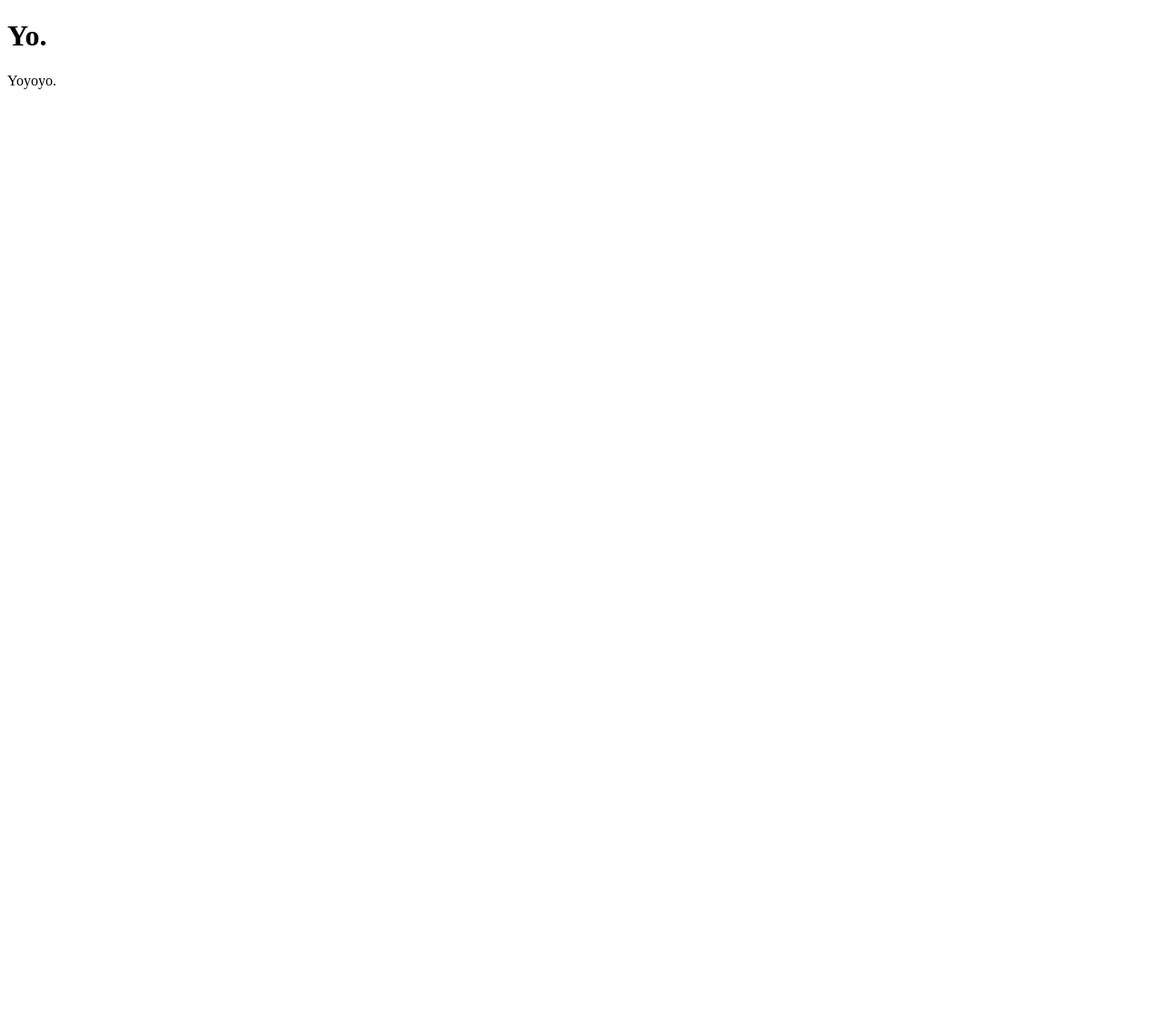
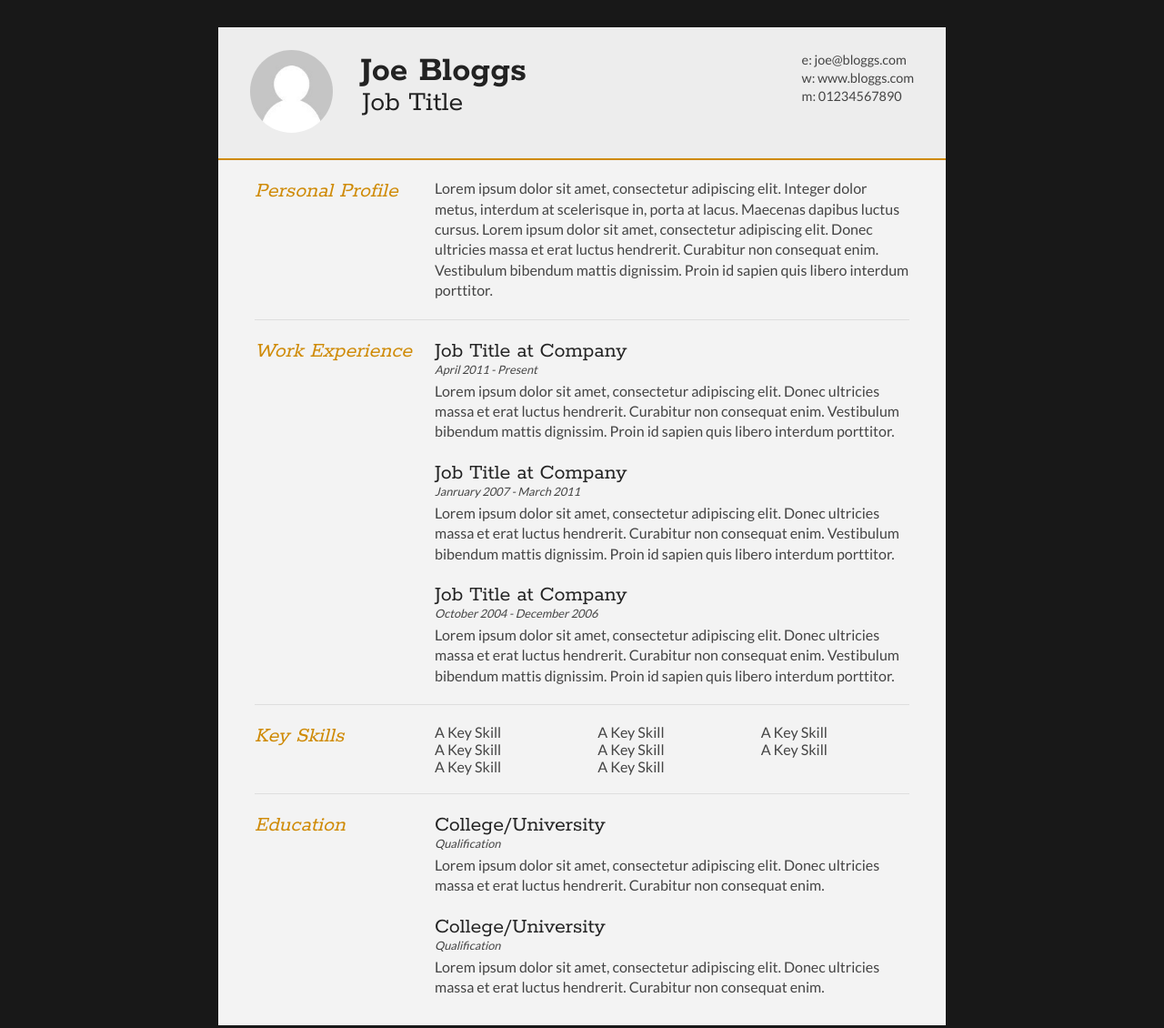
Before and after one commit to tnagamine/tnagamine.github.io, a plain HTML site: page index.html in a window 1280 px wide. Shown: the whole page at 91% size. Before the commit the page ends 800 px from the top, so only its background shows below. Drawn offline with Linux system fonts and the light colour scheme.

Commit message:
template

```diff
--- a/index.html
+++ b/index.html
@@ -1,7 +1,136 @@
 <!DOCTYPE html>
 <html>
-  <body>
-    <h1> Yo. </h1>
-    <p> Yoyoyo. </p>
-  </body>
+<head>
+<title>Joe Bloggs - Curriculum Vitae</title>
+
+<meta name="viewport" content="width=device-width"/>
+<meta name="description" content="The Curriculum Vitae of Joe Bloggs."/>
+<meta charset="UTF-8">
+
+<link type="text/css" rel="stylesheet" href="style.css">
+<link href='http://fonts.googleapis.com/css?family=Rokkitt:400,700|Lato:400,300' rel='stylesheet' type='text/css'>
+
+<!--[if lt IE 9]>
+<script src="//html5shiv.googlecode.com/svn/trunk/html5.js"></script>
+<![endif]-->
+</head>
+<body id="top">
+<div id="cv" class="instaFade">
+	<div class="mainDetails">
+		<div id="headshot" class="quickFade">
+			<img src="headshot.jpg" alt="Alan Smith" />
+		</div>
+
+		<div id="name">
+			<h1 class="quickFade delayTwo">Joe Bloggs</h1>
+			<h2 class="quickFade delayThree">Job Title</h2>
+		</div>
+
+		<div id="contactDetails" class="quickFade delayFour">
+			<ul>
+				<li>e: <a href="mailto:joe@bloggs.com" target="_blank">joe@bloggs.com</a></li>
+				<li>w: <a href="http://www.bloggs.com">www.bloggs.com</a></li>
+				<li>m: 01234567890</li>
+			</ul>
+		</div>
+		<div class="clear"></div>
+	</div>
+
+	<div id="mainArea" class="quickFade delayFive">
+		<section>
+			<article>
+				<div class="sectionTitle">
+					<h1>Personal Profile</h1>
+				</div>
+
+				<div class="sectionContent">
+					<p>Lorem ipsum dolor sit amet, consectetur adipiscing elit. Integer dolor metus, interdum at scelerisque in, porta at lacus. Maecenas dapibus luctus cursus. Lorem ipsum dolor sit amet, consectetur adipiscing elit. Donec ultricies massa et erat luctus hendrerit. Curabitur non consequat enim. Vestibulum bibendum mattis dignissim. Proin id sapien quis libero interdum porttitor.</p>
+				</div>
+			</article>
+			<div class="clear"></div>
+		</section>
+
+
+		<section>
+			<div class="sectionTitle">
+				<h1>Work Experience</h1>
+			</div>
+
+			<div class="sectionContent">
+				<article>
+					<h2>Job Title at Company</h2>
+					<p class="subDetails">April 2011 - Present</p>
+					<p>Lorem ipsum dolor sit amet, consectetur adipiscing elit. Donec ultricies massa et erat luctus hendrerit. Curabitur non consequat enim. Vestibulum bibendum mattis dignissim. Proin id sapien quis libero interdum porttitor.</p>
+				</article>
+
+				<article>
+					<h2>Job Title at Company</h2>
+					<p class="subDetails">Janruary 2007 - March 2011</p>
+					<p>Lorem ipsum dolor sit amet, consectetur adipiscing elit. Donec ultricies massa et erat luctus hendrerit. Curabitur non consequat enim. Vestibulum bibendum mattis dignissim. Proin id sapien quis libero interdum porttitor.</p>
+				</article>
+
+				<article>
+					<h2>Job Title at Company</h2>
+					<p class="subDetails">October 2004 - December 2006</p>
+					<p>Lorem ipsum dolor sit amet, consectetur adipiscing elit. Donec ultricies massa et erat luctus hendrerit. Curabitur non consequat enim. Vestibulum bibendum mattis dignissim. Proin id sapien quis libero interdum porttitor.</p>
+				</article>
+			</div>
+			<div class="clear"></div>
+		</section>
+
+
+		<section>
+			<div class="sectionTitle">
+				<h1>Key Skills</h1>
+			</div>
+
+			<div class="sectionContent">
+				<ul class="keySkills">
+					<li>A Key Skill</li>
+					<li>A Key Skill</li>
+					<li>A Key Skill</li>
+					<li>A Key Skill</li>
+					<li>A Key Skill</li>
+					<li>A Key Skill</li>
+					<li>A Key Skill</li>
+					<li>A Key Skill</li>
+				</ul>
+			</div>
+			<div class="clear"></div>
+		</section>
+
+
+		<section>
+			<div class="sectionTitle">
+				<h1>Education</h1>
+			</div>
+
+			<div class="sectionContent">
+				<article>
+					<h2>College/University</h2>
+					<p class="subDetails">Qualification</p>
+					<p>Lorem ipsum dolor sit amet, consectetur adipiscing elit. Donec ultricies massa et erat luctus hendrerit. Curabitur non consequat enim.</p>
+				</article>
+
+				<article>
+					<h2>College/University</h2>
+					<p class="subDetails">Qualification</p>
+					<p>Lorem ipsum dolor sit amet, consectetur adipiscing elit. Donec ultricies massa et erat luctus hendrerit. Curabitur non consequat enim.</p>
+				</article>
+			</div>
+			<div class="clear"></div>
+		</section>
+
+	</div>
+</div>
+<script type="text/javascript">
+var gaJsHost = (("https:" == document.location.protocol) ? "https://ssl." : "http://www.");
+document.write(unescape("%3Cscript src='" + gaJsHost + "google-analytics.com/ga.js' type='text/javascript'%3E%3C/script%3E"));
+</script>
+<script type="text/javascript">
+var pageTracker = _gat._getTracker("UA-3753241-1");
+pageTracker._initData();
+pageTracker._trackPageview();
+</script>
+</body>
 </html>
--- /dev/null
+++ b/style.css
@@ -0,0 +1,355 @@
+html,body,div,span,object,iframe,h1,h2,h3,h4,h5,h6,p,blockquote,pre,abbr,address,cite,code,del,dfn,em,img,ins,kbd,q,samp,small,strong,sub,sup,var,b,i,dl,dt,dd,ol,ul,li,fieldset,form,label,legend,table,caption,tbody,tfoot,thead,tr,th,td,article,aside,canvas,details,figcaption,figure,footer,header,hgroup,menu,nav,section,summary,time,mark,audio,video {
+border:0;
+font:inherit;
+font-size:100%;
+margin:0;
+padding:0;
+vertical-align:baseline;
+}
+
+article,aside,details,figcaption,figure,footer,header,hgroup,menu,nav,section {
+display:block;
+}
+
+html, body {background: #181818; font-family: 'Lato', helvetica, arial, sans-serif; font-size: 16px; color: #222;}
+
+.clear {clear: both;}
+
+p {
+	font-size: 1em;
+	line-height: 1.4em;
+	margin-bottom: 20px;
+	color: #444;
+}
+
+#cv {
+	width: 90%;
+	max-width: 800px;
+	background: #f3f3f3;
+	margin: 30px auto;
+}
+
+.mainDetails {
+	padding: 25px 35px;
+	border-bottom: 2px solid #cf8a05;
+	background: #ededed;
+}
+
+#name h1 {
+	font-size: 2.5em;
+	font-weight: 700;
+	font-family: 'Rokkitt', Helvetica, Arial, sans-serif;
+	margin-bottom: -6px;
+}
+
+#name h2 {
+	font-size: 2em;
+	margin-left: 2px;
+	font-family: 'Rokkitt', Helvetica, Arial, sans-serif;
+}
+
+#mainArea {
+	padding: 0 40px;
+}
+
+#headshot {
+	width: 12.5%;
+	float: left;
+	margin-right: 30px;
+}
+
+#headshot img {
+	width: 100%;
+	height: auto;
+	-webkit-border-radius: 50px;
+	border-radius: 50px;
+}
+
+#name {
+	float: left;
+}
+
+#contactDetails {
+	float: right;
+}
+
+#contactDetails ul {
+	list-style-type: none;
+	font-size: 0.9em;
+	margin-top: 2px;
+}
+
+#contactDetails ul li {
+	margin-bottom: 3px;
+	color: #444;
+}
+
+#contactDetails ul li a, a[href^=tel] {
+	color: #444;
+	text-decoration: none;
+	-webkit-transition: all .3s ease-in;
+	-moz-transition: all .3s ease-in;
+	-o-transition: all .3s ease-in;
+	-ms-transition: all .3s ease-in;
+	transition: all .3s ease-in;
+}
+
+#contactDetails ul li a:hover {
+	color: #cf8a05;
+}
+
+
+section {
+	border-top: 1px solid #dedede;
+	padding: 20px 0 0;
+}
+
+section:first-child {
+	border-top: 0;
+}
+
+section:last-child {
+	padding: 20px 0 10px;
+}
+
+.sectionTitle {
+	float: left;
+	width: 25%;
+}
+
+.sectionContent {
+	float: right;
+	width: 72.5%;
+}
+
+.sectionTitle h1 {
+	font-family: 'Rokkitt', Helvetica, Arial, sans-serif;
+	font-style: italic;
+	font-size: 1.5em;
+	color: #cf8a05;
+}
+
+.sectionContent h2 {
+	font-family: 'Rokkitt', Helvetica, Arial, sans-serif;
+	font-size: 1.5em;
+	margin-bottom: -2px;
+}
+
+.subDetails {
+	font-size: 0.8em;
+	font-style: italic;
+	margin-bottom: 3px;
+}
+
+.keySkills {
+	list-style-type: none;
+	-moz-column-count:3;
+	-webkit-column-count:3;
+	column-count:3;
+	margin-bottom: 20px;
+	font-size: 1em;
+	color: #444;
+}
+
+.keySkills ul li {
+	margin-bottom: 3px;
+}
+
+@media all and (min-width: 602px) and (max-width: 800px) {
+	#headshot {
+		display: none;
+	}
+
+	.keySkills {
+	-moz-column-count:2;
+	-webkit-column-count:2;
+	column-count:2;
+	}
+}
+
+@media all and (max-width: 601px) {
+	#cv {
+		width: 95%;
+		margin: 10px auto;
+		min-width: 280px;
+	}
+
+	#headshot {
+		display: none;
+	}
+
+	#name, #contactDetails {
+		float: none;
+		width: 100%;
+		text-align: center;
+	}
+
+	.sectionTitle, .sectionContent {
+		float: none;
+		width: 100%;
+	}
+
+	.sectionTitle {
+		margin-left: -2px;
+		font-size: 1.25em;
+	}
+
+	.keySkills {
+		-moz-column-count:2;
+		-webkit-column-count:2;
+		column-count:2;
+	}
+}
+
+@media all and (max-width: 480px) {
+	.mainDetails {
+		padding: 15px 15px;
+	}
+
+	section {
+		padding: 15px 0 0;
+	}
+
+	#mainArea {
+		padding: 0 25px;
+	}
+
+
+	.keySkills {
+	-moz-column-count:1;
+	-webkit-column-count:1;
+	column-count:1;
+	}
+
+	#name h1 {
+		line-height: .8em;
+		margin-bottom: 4px;
+	}
+}
+
+@media print {
+    #cv {
+        width: 100%;
+    }
+}
+
+@-webkit-keyframes reset {
+	0% {
+		opacity: 0;
+	}
+	100% {
+		opacity: 0;
+	}
+}
+
+@-webkit-keyframes fade-in {
+	0% {
+		opacity: 0;
+	}
+	40% {
+		opacity: 0;
+	}
+	100% {
+		opacity: 1;
+	}
+}
+
+@-moz-keyframes reset {
+	0% {
+		opacity: 0;
+	}
+	100% {
+		opacity: 0;
+	}
+}
+
+@-moz-keyframes fade-in {
+	0% {
+		opacity: 0;
+	}
+	40% {
+		opacity: 0;
+	}
+	100% {
+		opacity: 1;
+	}
+}
+
+@keyframes reset {
+	0% {
+		opacity: 0;
+	}
+	100% {
+		opacity: 0;
+	}
+}
+
+@keyframes fade-in {
+	0% {
+		opacity: 0;
+	}
+	40% {
+		opacity: 0;
+	}
+	100% {
+		opacity: 1;
+	}
+}
+
+.instaFade {
+    -webkit-animation-name: reset, fade-in;
+    -webkit-animation-duration: 1.5s;
+    -webkit-animation-timing-function: ease-in;
+
+	-moz-animation-name: reset, fade-in;
+    -moz-animation-duration: 1.5s;
+    -moz-animation-timing-function: ease-in;
+
+	animation-name: reset, fade-in;
+    animation-duration: 1.5s;
+    animation-timing-function: ease-in;
+}
+
+.quickFade {
+    -webkit-animation-name: reset, fade-in;
+    -webkit-animation-duration: 2.5s;
+    -webkit-animation-timing-function: ease-in;
+
+	-moz-animation-name: reset, fade-in;
+    -moz-animation-duration: 2.5s;
+    -moz-animation-timing-function: ease-in;
+
+	animation-name: reset, fade-in;
+    animation-duration: 2.5s;
+    animation-timing-function: ease-in;
+}
+
+.delayOne {
+	-webkit-animation-delay: 0, .5s;
+	-moz-animation-delay: 0, .5s;
+	animation-delay: 0, .5s;
+}
+
+.delayTwo {
+	-webkit-animation-delay: 0, 1s;
+	-moz-animation-delay: 0, 1s;
+	animation-delay: 0, 1s;
+}
+
+.delayThree {
+	-webkit-animation-delay: 0, 1.5s;
+	-moz-animation-delay: 0, 1.5s;
+	animation-delay: 0, 1.5s;
+}
+
+.delayFour {
+	-webkit-animation-delay: 0, 2s;
+	-moz-animation-delay: 0, 2s;
+	animation-delay: 0, 2s;
+}
+
+.delayFive {
+	-webkit-animation-delay: 0, 2.5s;
+	-moz-animation-delay: 0, 2.5s;
+	animation-delay: 0, 2.5s;
+}
```
Also changed, not shown: headshot.jpg (added).
